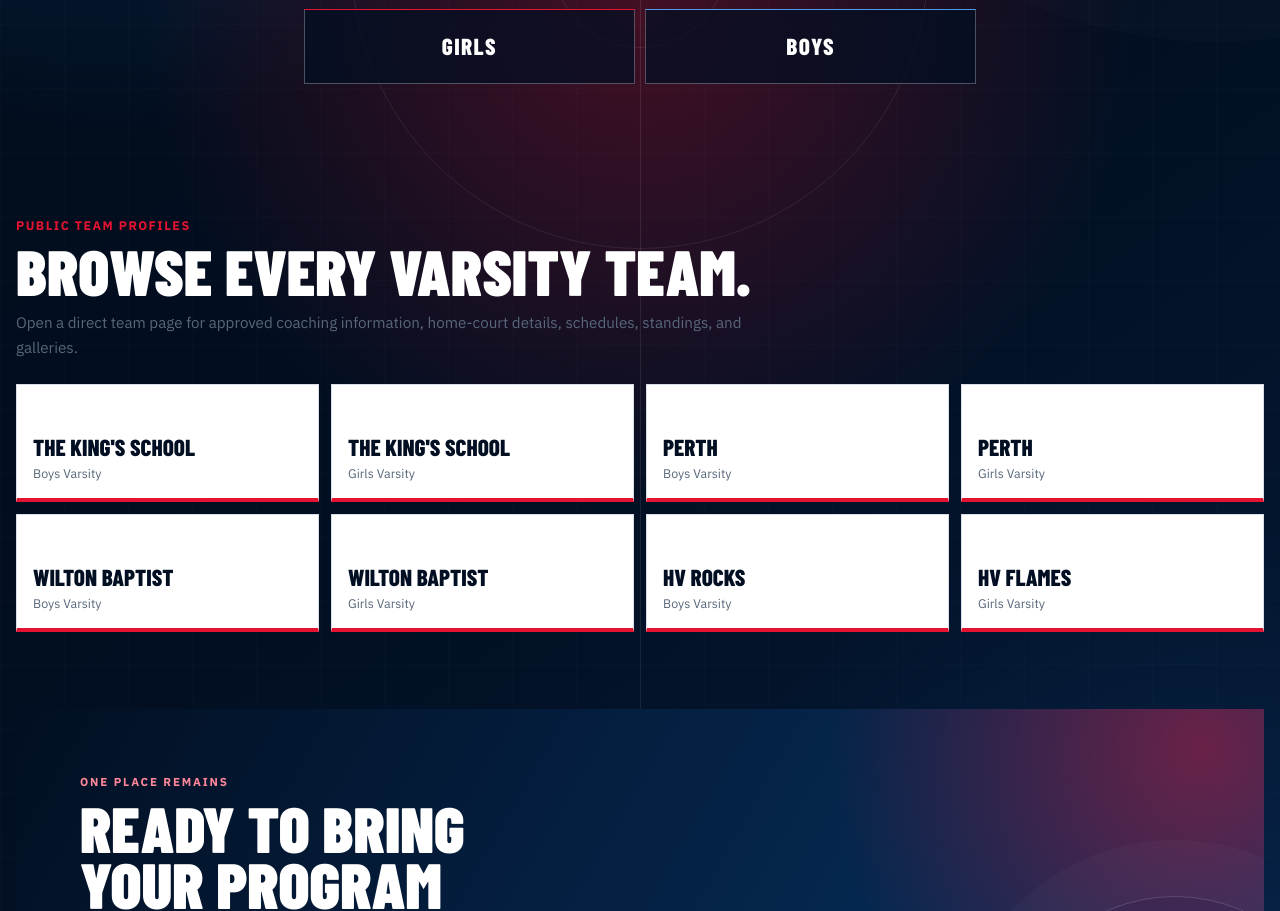
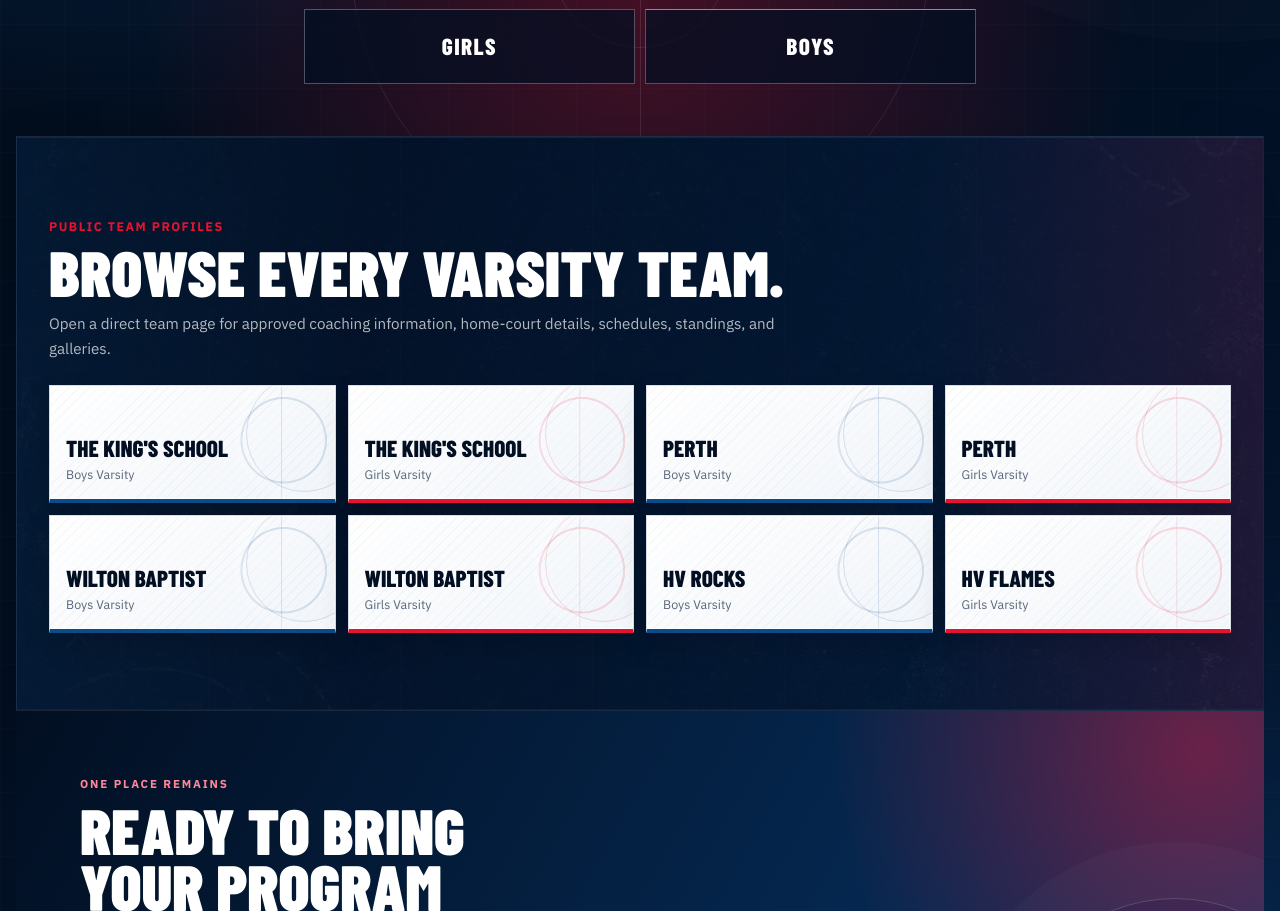
Before and after one commit to NickBlanchard04/upstate-basketball-league, a website: page teams.html in a window 1280 px wide. Shown: the part 580-1491 px from the top of the page. Drawn offline with Linux system fonts and the light colour scheme; no server answers.

Commit message:
Add texture to desktop team directory

```diff
--- a/discovery.css
+++ b/discovery.css
@@ -593,6 +593,97 @@
 @media (min-width: 768px) {
   .team-profile-index {
     display: block;
+    position: relative;
+    isolation: isolate;
+    overflow: hidden;
+    padding-inline: clamp(1.25rem, 2.5vw, 2.5rem);
+    border: 1px solid rgba(255, 255, 255, .09);
+    background:
+      linear-gradient(110deg, rgba(2, 15, 34, .84), rgba(4, 31, 68, .72)),
+      url("assets/optimized/ubl-season-playbook-texture.webp") center / cover;
+    box-shadow:
+      inset 0 1px 0 rgba(255, 255, 255, .07),
+      inset 0 -1px 0 rgba(255, 255, 255, .04),
+      0 1.5rem 3.5rem rgba(0, 0, 0, .18);
+  }
+
+  .team-profile-index::before {
+    position: absolute;
+    z-index: 0;
+    inset: 0;
+    content: "";
+    background:
+      linear-gradient(90deg, rgba(11, 75, 137, .16), transparent 28%, transparent 72%, rgba(227, 19, 49, .12)),
+      repeating-linear-gradient(90deg, transparent 0 11.95rem, rgba(255, 255, 255, .025) 12rem);
+    pointer-events: none;
+  }
+
+  .team-profile-index > * {
+    position: relative;
+    z-index: 1;
+  }
+
+  .team-profile-index h2 {
+    color: var(--white);
+  }
+
+  .team-profile-index header p {
+    color: rgba(255, 255, 255, .7);
+  }
+
+  .team-profile-link-grid a {
+    --profile-card-accent: var(--navy-700);
+    --profile-card-line: rgba(11, 75, 137, .14);
+    position: relative;
+    overflow: hidden;
+    isolation: isolate;
+    border-bottom-color: var(--profile-card-accent);
+    background:
+      radial-gradient(circle at 82% 48%, transparent 0 2.55rem, var(--profile-card-line) 2.6rem 2.68rem, transparent 2.73rem),
+      linear-gradient(90deg, transparent 0 81%, var(--profile-card-line) 81.25%, transparent 81.6%),
+      repeating-linear-gradient(135deg, rgba(2, 15, 34, .026) 0 1px, transparent 1px 7px),
+      linear-gradient(145deg, #ffffff 0%, #f1f5fa 100%);
+    box-shadow:
+      inset 0 0 0 1px rgba(255, 255, 255, .7),
+      0 .75rem 1.6rem rgba(0, 0, 0, .16);
+  }
+
+  .team-profile-link-grid a:nth-child(even) {
+    --profile-card-accent: var(--red);
+    --profile-card-line: rgba(227, 19, 49, .14);
+  }
+
+  .team-profile-link-grid a::before {
+    position: absolute;
+    z-index: -1;
+    top: -.7rem;
+    right: -1.8rem;
+    width: 7.2rem;
+    aspect-ratio: 1;
+    border: 1px solid var(--profile-card-line);
+    border-radius: 50%;
+    content: "";
+    box-shadow: 0 0 0 .8rem rgba(255, 255, 255, .15);
+    pointer-events: none;
+  }
+
+  .team-profile-link-grid a:hover,
+  .team-profile-link-grid a:focus-visible {
+    --profile-card-line: rgba(255, 255, 255, .13);
+    background:
+      radial-gradient(circle at 82% 48%, transparent 0 2.55rem, var(--profile-card-line) 2.6rem 2.68rem, transparent 2.73rem),
+      linear-gradient(90deg, transparent 0 81%, var(--profile-card-line) 81.25%, transparent 81.6%),
+      repeating-linear-gradient(135deg, rgba(255, 255, 255, .025) 0 1px, transparent 1px 7px),
+      linear-gradient(145deg, var(--navy-800), var(--navy-950));
+    box-shadow:
+      inset 0 0 0 1px rgba(255, 255, 255, .08),
+      0 1rem 2.2rem rgba(0, 0, 0, .28);
+  }
+
+  .team-profile-link-grid strong,
+  .team-profile-link-grid span {
+    position: relative;
+    z-index: 1;
   }
 }
 
```
